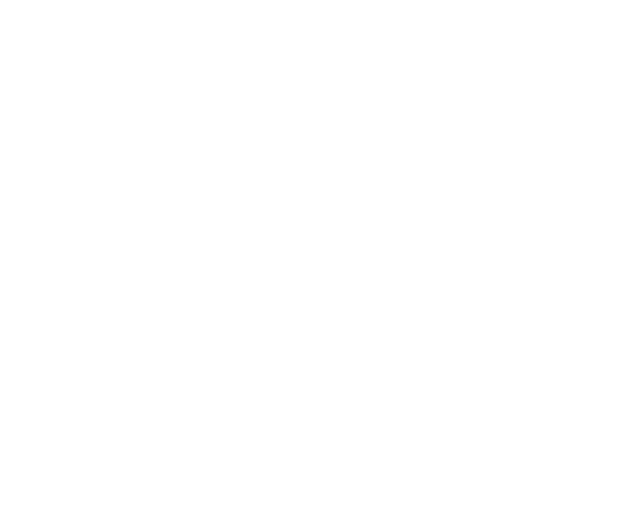
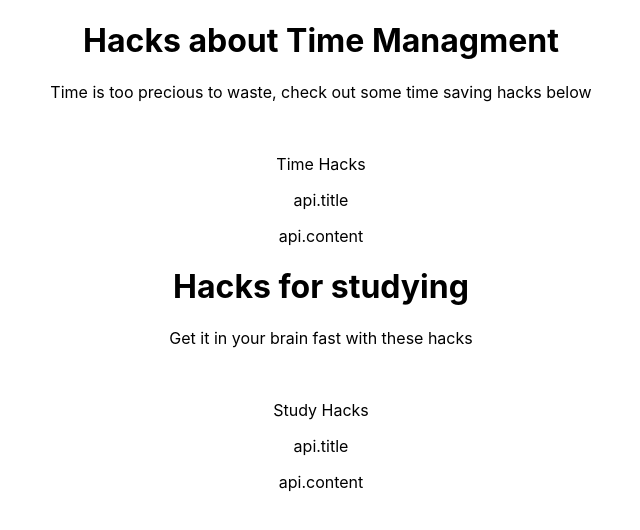
Before and after one commit to Bw-ft-how-to-5/Front-end, a React (Create React App) app in the folder hack/: page / in a window 1280 px wide. Shown: the top 530 px of the page, without its empty margins (319-959 px from the left). Built offline with nearby package versions, Linux system fonts and the light colour scheme.

Commit message:
time mgm and study hack comp skeletons completed

```diff
--- a/hack/src/App.js
+++ b/hack/src/App.js
@@ -1,9 +1,15 @@
 import React from 'react';
 import './App.css';
+import TimeMgmComp from './components/TimeMgmComp';
+import StudyHacksComp from './components/StudyHacksComp';
 
 function App() {
   return (
     <div className="App">
+
+      <TimeMgmComp />
+
+      <StudyHacksComp />
 
     </div>
   );
--- /dev/null
+++ b/hack/src/components/StudyHacksComp.js
@@ -0,0 +1,30 @@
+import React from 'react';
+
+
+const StudyHacksComp = () => {
+
+    return (
+
+        <>
+
+            <h1>Hacks for studying</h1>
+            <p>Get it in your brain fast with these hacks</p>
+            <br />
+            <p>Study Hacks</p>
+
+            {/* card */}
+            <div>
+
+                <img />
+
+                <span>api.title</span>
+                <p>api.content</p>
+            </div>
+
+        </>
+
+    );
+
+};
+
+export default StudyHacksComp;
--- /dev/null
+++ b/hack/src/components/TimeMgmComp.js
@@ -0,0 +1,30 @@
+import React from 'react';
+
+
+const TimeMgmComp = () => {
+
+    return (
+
+        <>
+
+            <h1>Hacks about Time Managment</h1>
+            <p>Time is too precious to waste, check out some time saving hacks below</p>
+            <br />
+            <p>Time Hacks</p>
+
+            {/* card */}
+            <div>
+
+                <img />
+
+                <span>api.title</span>
+                <p>api.content</p>
+            </div>
+
+        </>
+
+    );
+
+};
+
+export default TimeMgmComp;
```
